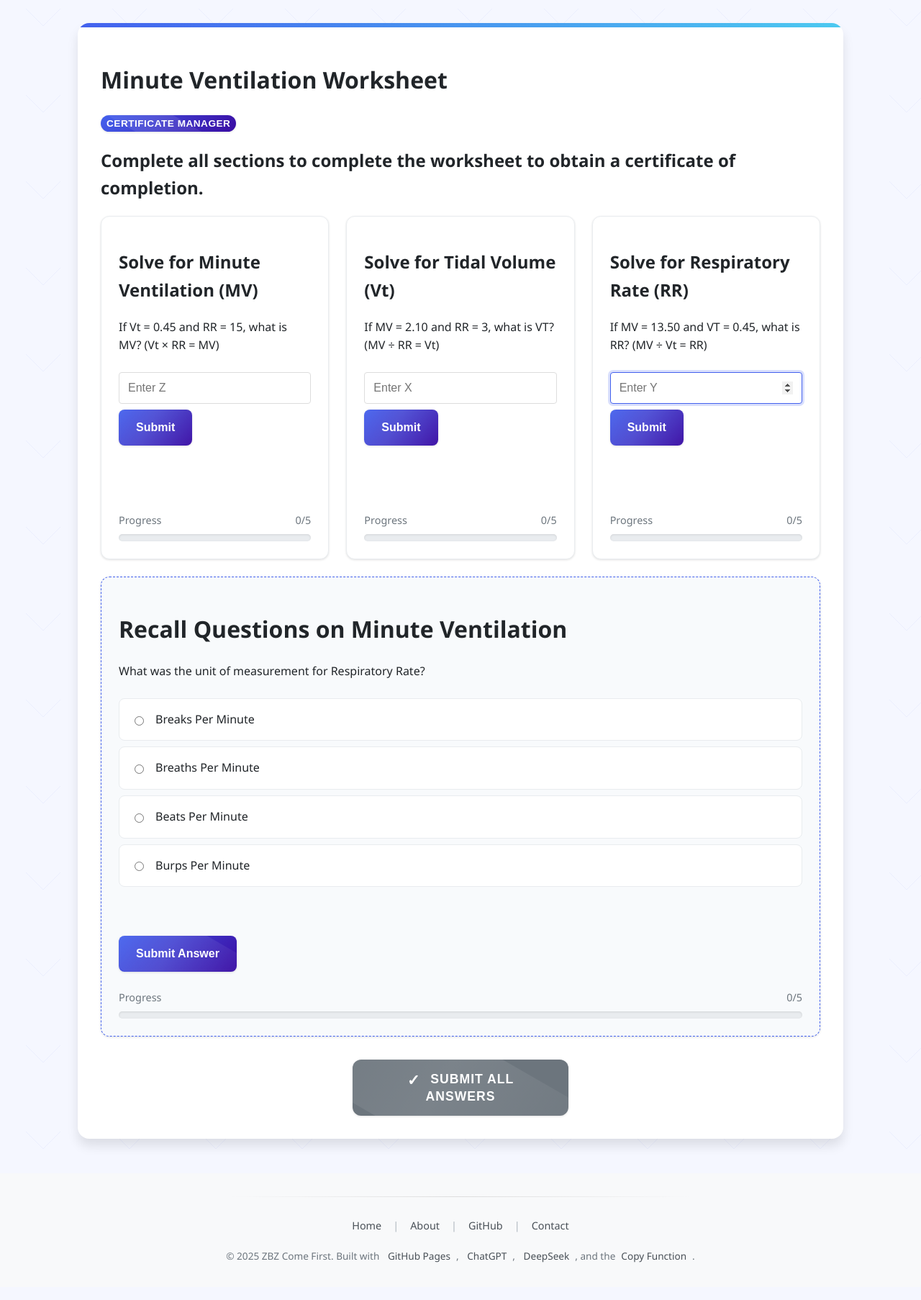
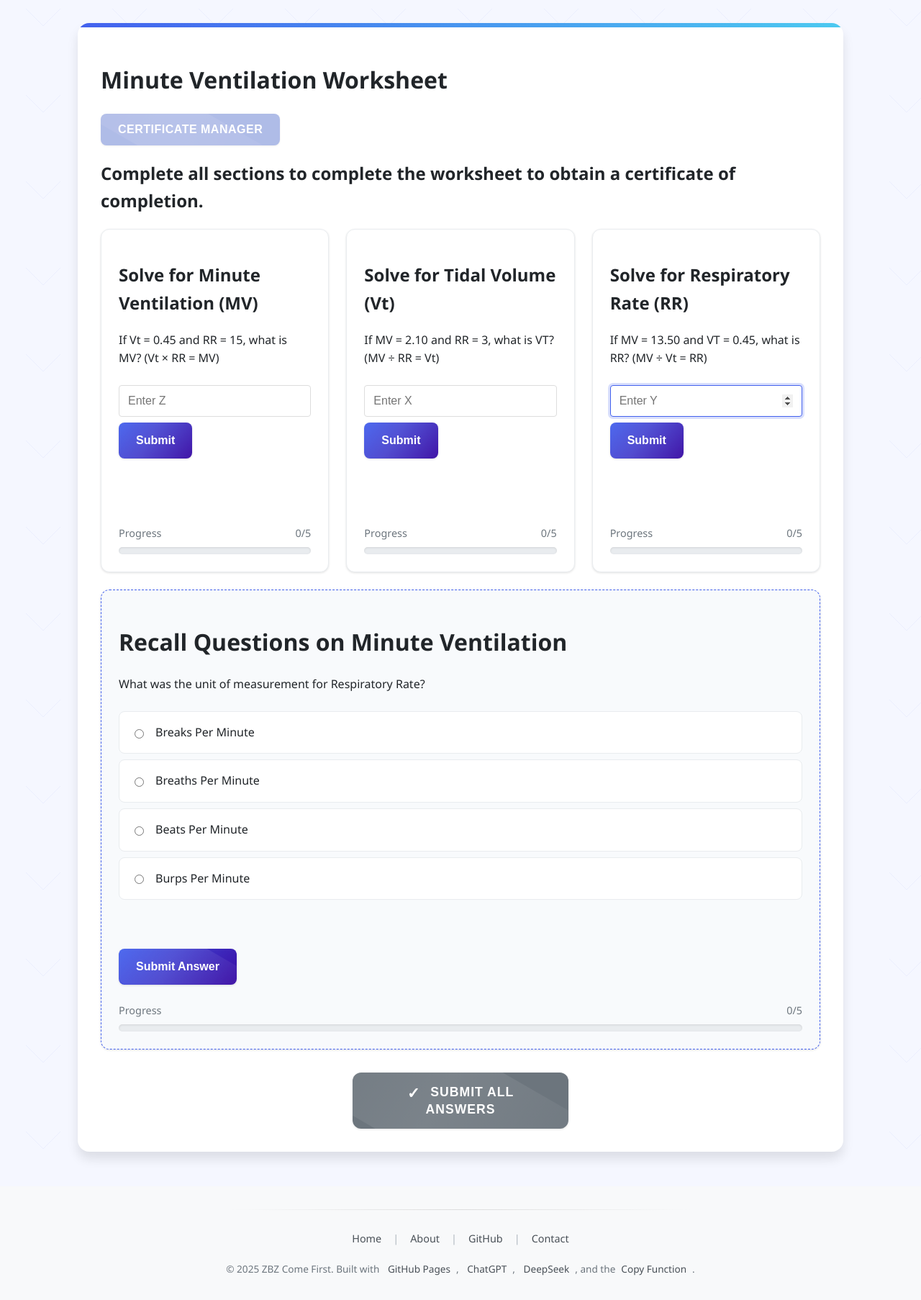
Before and after one commit to ZBZFirst/info, a Jekyll site: the page built from testquiz.md, in a window 1280 px wide. Shown: the whole page at 72% size. Built offline with Jekyll 4.4.1, drawn with Linux system fonts in a browser that asks for light colours.

Commit message:
Update testquiz.md

```diff
--- a/testquiz.md
+++ b/testquiz.md
@@ -6,7 +6,7 @@ title: Minute Ventilation Quiz
 <div id="math-quiz" class="math-quiz-container">
     <div class="section-title">
         <h1>Minute Ventilation Worksheet</h1>
-        <button id="cert-manager-btn" class="section-status" disabled>
+        <button id="cert-manager-btn" class="section-status cert-manager-btn cert-manager-btn-primary" disabled>
             <i class="fas fa-certificate"></i> Certificate Manager
         </button>
     </div>
```
